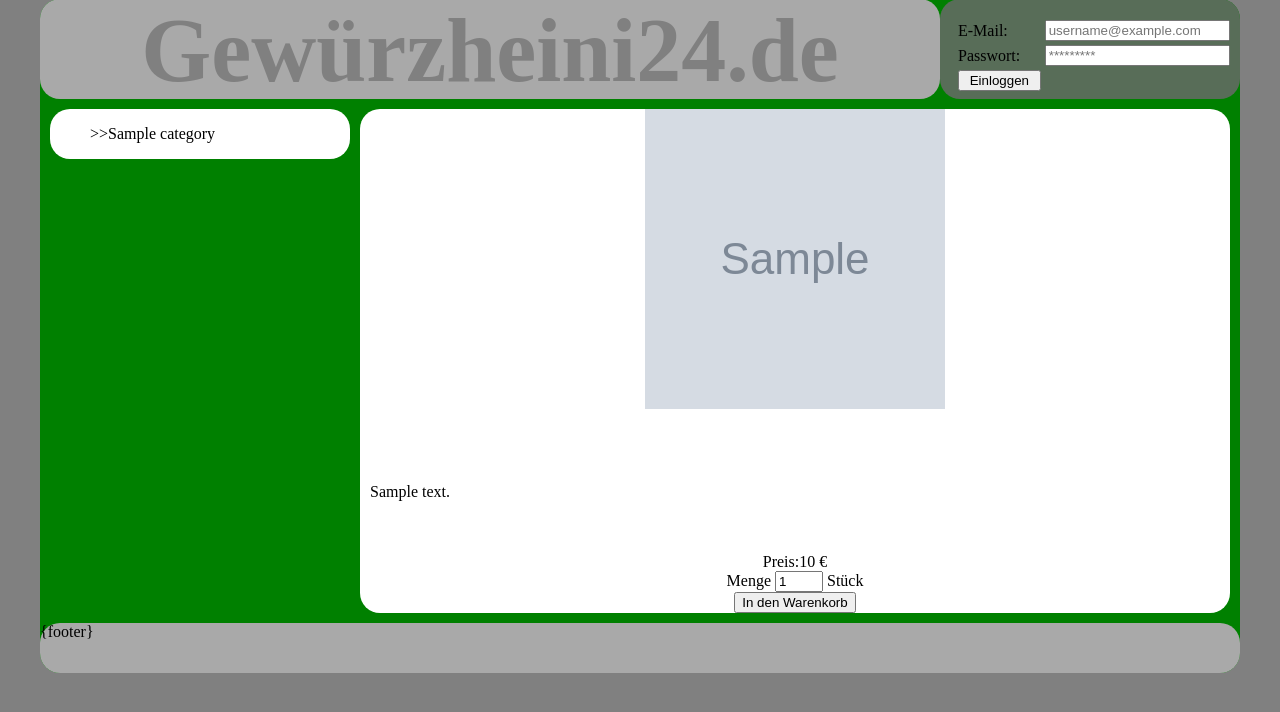
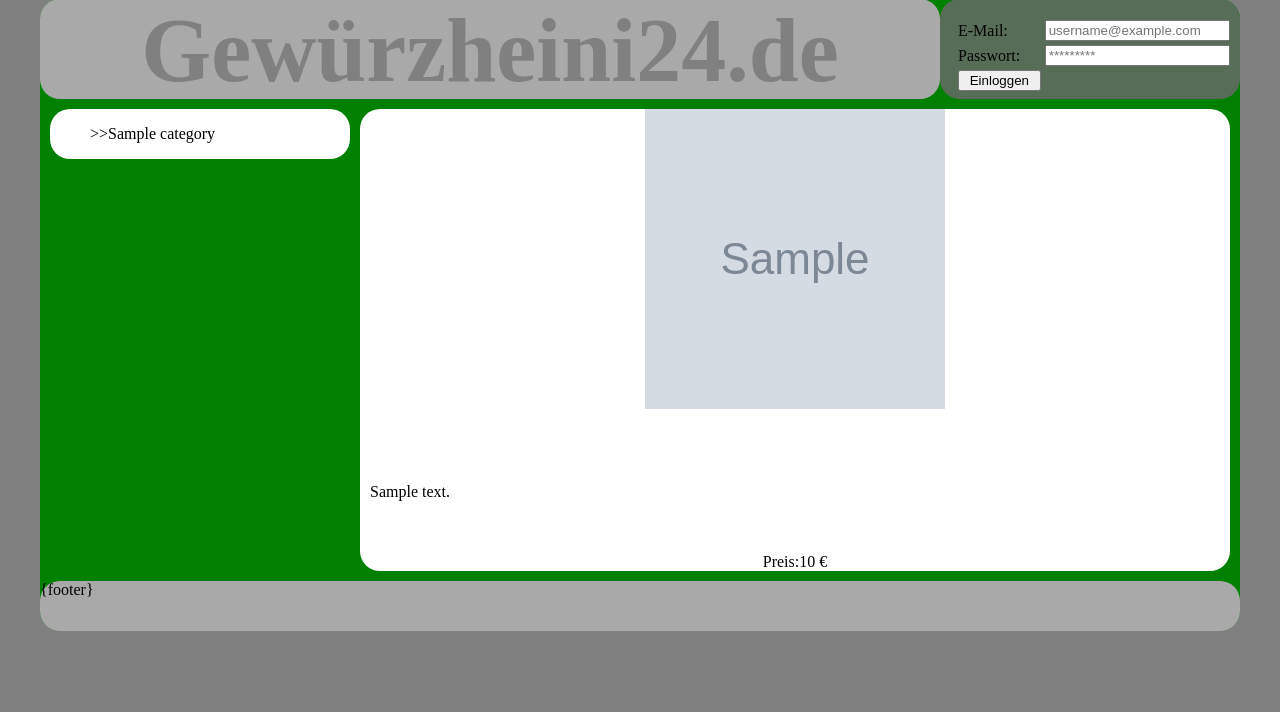
Before and after one commit to flinkesGemuese/test, a PHP site: page /index.php?p=1 in a window 1280 px wide. Shown: the part 61-773 px from the top of the page. Run offline with PHP 8.4, Linux system fonts and the light colour scheme; tables that the repository leaves empty hold one stand-in row (values such as "Sample post"); grey boxes marked "Sample" are stand-in pictures.

Commit message:
Ausblednung "In den Warenkorb"

```diff
--- a/html/include/content.php
+++ b/html/include/content.php
@@ -35,10 +35,12 @@ $content = '<form action="" method="POST">';
 $content .= '<div align="center"><img src="' .$row['pictureURL']. '" class="detail_img"></div></br></br></br>';
 $content .= '<p id="p">' .$row['description']. '</p>';
 
-$content .= '</br></br><div class="centered">Preis:'. $row['price'] .' €</br>Menge <input type="number" name="quantity" min="1" max="999" value="1" class="quantity"> St&uumlck </br>';
-$content .= ' <input type="submit" name="purchase" value="In den Warenkorb" class="centered"> </div>';
-
-$content .= '</form>';
+$content .= '</br></br><div class="centered">Preis:'. $row['price'] .' €';
+if(isset($_SESSION['id'])){
+$content .= '</br>Menge <input type="number" name="quantity" min="1" max="999" value="1" class="quantity"> St&uumlck </br>';
+$content .= ' <input type="submit" name="purchase" value="In den Warenkorb" class="centered">';
+}
+$content .= '</div></form>';
 }
 
 if(!isset($product) && !isset($category)){
```
Also changed, not shown: html/include/footer.php (added, +15 -0 lines).
